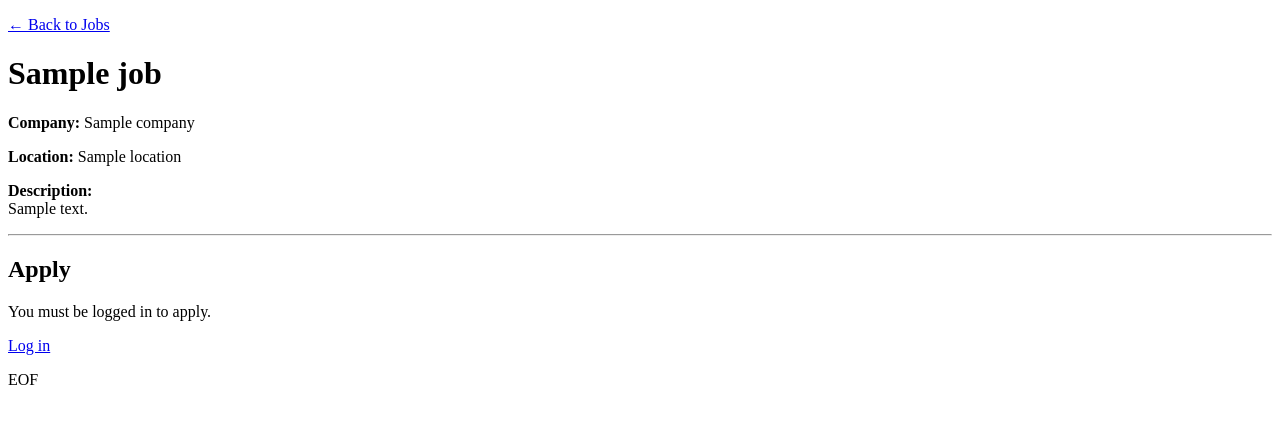
After one commit to janista-ng/2340-Project-1-, a Django app: template jobs/templates/jobs/job_detail.html in a window 1280 px wide. The commit adds this page. Shown: the top 424 px of the page. Run offline with Django 5.2, Linux system fonts and the light colour scheme; the template is opened without the code that fills it: most values are stand-ins (such as "Sample title", 1, 10 or a date in 2020); data that the repository does not hold is empty.

Commit message:
Fix navbar links and move jobs templates into templates directory

```diff
--- a/home/templates/home/index.html
+++ b/home/templates/home/index.html
@@ -77,7 +77,7 @@
           <span>Home</span>
         </a>
 
-        <a class="nav-btn" href="jobs.html">
+        <a class="nav-btn" href="{% url 'jobs:job_list' %}">
           <img src="{% static 'home/images/jobs.png' %}" alt="Jobs">
           <span>Jobs</span>
         </a>
--- /dev/null
+++ b/jobs/templates/jobs/job_detail.html
@@ -0,0 +1,39 @@
+<!DOCTYPE html>
+<html>
+<head>
+  <meta charset="utf-8">
+  <title>{{ job.title }}</title>
+</head>
+<body>
+  <p><a href="{% url 'jobs:job_list' %}">← Back to Jobs</a></p>
+
+  <h1>{{ job.title }}</h1>
+
+  {% if job.company %}<p><b>Company:</b> {{ job.company }}</p>{% endif %}
+  {% if job.location %}<p><b>Location:</b> {{ job.location }}</p>{% endif %}
+  {% if job.description %}<p><b>Description:</b><br>{{ job.description }}</p>{% endif %}
+
+  <hr>
+
+  <h2>Apply</h2>
+
+  {% if user.is_authenticated %}
+    <form method="post" action="{% url 'jobs:apply_job' job.id %}">
+      {% csrf_token %}
+      <label for="note">Tailored note (optional):</label><br>
+      <textarea id="note" name="note" rows="5" cols="60"
+        placeholder="Write a short note to personalize your application..."></textarea><br><br>
+      <button type="submit">One-click apply</button>
+    </form>
+
+    {% if already_applied %}
+      <p><i>You already applied to this job.</i></p>
+    {% endif %}
+  {% else %}
+    <p>You must be logged in to apply.</p>
+    <p><a href="{% url 'login' %}">Log in</a></p>
+  {% endif %}
+
+</body>
+</html>
+EOF
--- a/recommendations/templates/recommendations/recommendations.html
+++ b/recommendations/templates/recommendations/recommendations.html
@@ -106,7 +106,7 @@
 
         <a class="nav-btn" href="{% url 'recommendations' %}">
           <img src="{% static 'home/images/lightbulb.png' %}" alt="Recommendations">
-          <span>Recommendations</spans>
+          <span>Recommendations</span>
         </a>
 
         <a class="nav-btn" href="notifications.html">
```
Also changed, not shown: jobs/template/jobs/application_form.html (deleted), jobs/template/jobs/job_detail.html (deleted), jobs/template/jobs/job_form.html (deleted), jobs/template/jobs/job_list.html (deleted), jobs/templates/jobs/application_form.html (added), jobs/templates/jobs/job_form.html (added).
